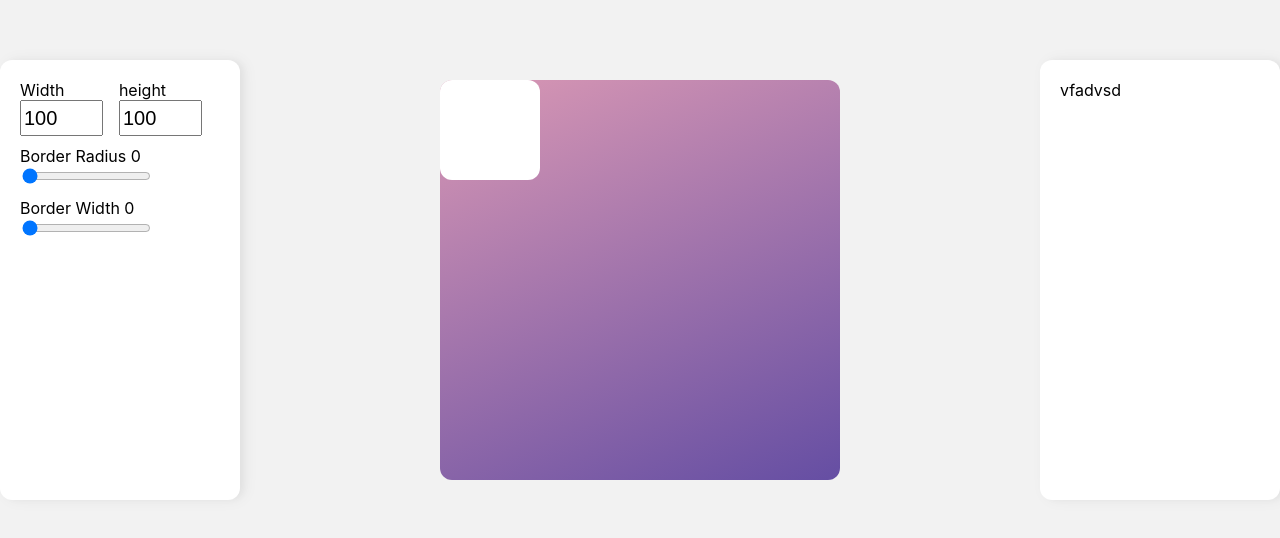
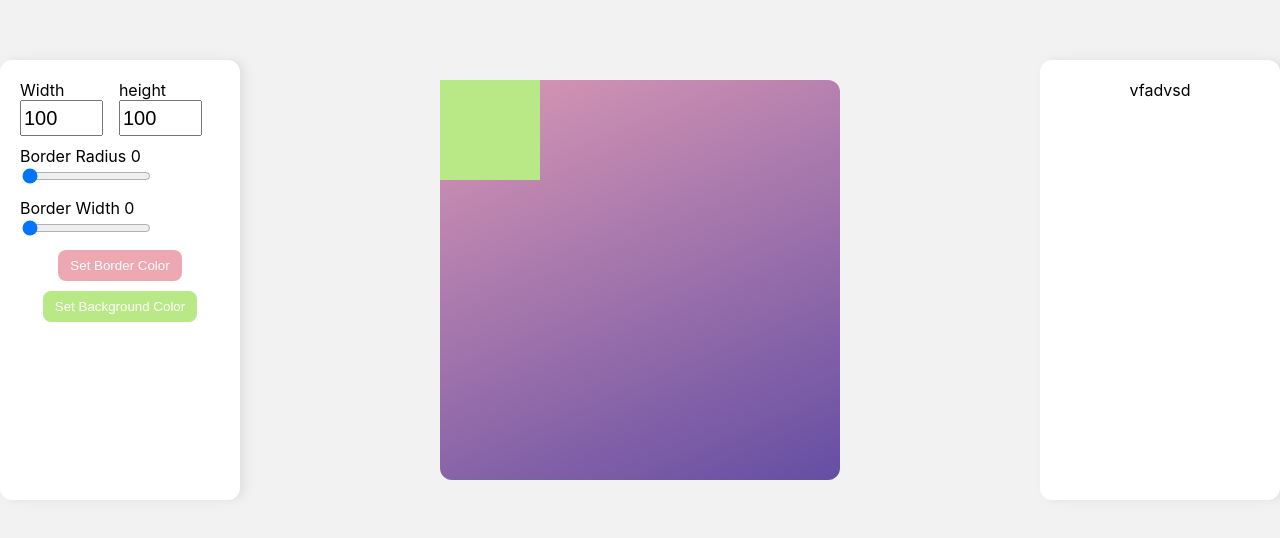
Before and after one commit to abhijain2003/css_wizards, a React (Create React App) app: page / in a window 1280 px wide. Shown: the part 130-668 px from the top of the page. Built offline with nearby package versions, Linux system fonts and the light colour scheme; the HTML template or start-up script is replaced by a standard one.

Commit message:
completed left box part

```diff
--- a/package.json
+++ b/package.json
@@ -7,6 +7,7 @@
     "@testing-library/react": "^13.4.0",
     "@testing-library/user-event": "^13.5.0",
     "react": "^18.2.0",
+    "react-color": "^2.19.3",
     "react-dom": "^18.2.0",
     "react-scripts": "5.0.1",
     "web-vitals": "^2.1.4"
--- /dev/null
+++ b/src/components/inputColorPicker.js
@@ -0,0 +1,31 @@
+import React from "react";
+import { SketchPicker } from "react-color";
+
+const InputColorPicker = ({
+  color,
+  type,
+  handleColorChange,
+  setisPickForColor,
+  isPickForColor,
+}) => {
+  return (
+    <>
+      <button
+        style={{ backgroundColor: color }}
+        className="colorButton"
+        onClick={() => setisPickForColor(!isPickForColor)}
+      >
+        Set {type} Color
+      </button>
+      {isPickForColor && (
+        <SketchPicker
+          color={color}
+          onChange={handleColorChange}
+          onClose={() => setisPickForColor(false)}
+        />
+      )}
+    </>
+  );
+};
+
+export default InputColorPicker;
--- a/src/components/scripArea.js
+++ b/src/components/scripArea.js
@@ -1,12 +1,27 @@
-import React from 'react';
-import '../styles/scriptArea.css';
+import React from "react";
+import "../styles/scriptArea.css";
 
-const ScripArea = () => {
+const ScripArea = ({
+  width,
+  height,
+  borderRadius,
+  borderColor,
+  backgroundColor,
+  borderWidth,
+}) => {
   return (
-    <div className='main_parent_play_box'>
-        <div className='main_play_box'></div>
+    <div className="main_parent_play_box">
+      <div
+        style={{
+          width: `${width}px`,
+          height: `${height}px`,
+          border: `${borderWidth}px solid ${borderColor}`,
+          borderRadius: `${borderRadius}px`,
+          backgroundColor: backgroundColor,
+        }}
+      ></div>
     </div>
-  )
-}
+  );
+};
 
-export default ScripArea
+export default ScripArea;
--- a/src/components/supportive.js
+++ b/src/components/supportive.js
@@ -4,12 +4,27 @@ import "../styles/supportive.css";
 import ScripArea from "./scripArea";
 import InputDiv from "./inputDiv";
 import InputSlider from "./inputSlider";
+import InputColorPicker from "./inputColorPicker";
 
 const Supportive = () => {
   const [width, setWidth] = useState(100);
   const [height, setheight] = useState(100);
   const [borderRadius, setborderRadius] = useState(0);
   const [borderWidth, setborderWidth] = useState(0);
+  const [isPickForBorderColor, setisPickForBorderColor] = useState(false);
+  const [borderColor, setBorderColor] = useState("#EEA8B2FF");
+
+  const handleBorderColorChange = (newColor) => {
+    setBorderColor(newColor.hex);
+  };
+
+  const [isPickForBackgroundColor, setisPickForBackgroundColor] =
+    useState(false);
+  const [backgroundColor, setbackgroundColor] = useState("#B8E986");
+
+  const handleBackgroundColorChange = (newColor) => {
+    setbackgroundColor(newColor.hex);
+  };
 
   return (
     <div className="main_body">
@@ -32,8 +47,29 @@ const Supportive = () => {
             type="Width"
             onBorder={(e) => setborderWidth(e.target.value)}
           />
+          <InputColorPicker
+            color={borderColor}
+            isPickForColor={isPickForBorderColor}
+            type="Border"
+            handleColorChange={handleBorderColorChange}
+            setisPickForColor={setisPickForBorderColor}
+          />
+          <InputColorPicker
+            color={backgroundColor}
+            isPickForColor={isPickForBackgroundColor}
+            type="Background"
+            handleColorChange={handleBackgroundColorChange}
+            setisPickForColor={setisPickForBackgroundColor}
+          />
         </div>
-        <ScripArea />
+        <ScripArea
+          width={width}
+          height={height}
+          backgroundColor={backgroundColor}
+          borderWidth={borderWidth}
+          borderRadius={borderRadius}
+          borderColor={borderColor}
+        />
         <div className="right_button_box">vfadvsd</div>
       </div>
     </div>
--- a/src/styles/scriptArea.css
+++ b/src/styles/scriptArea.css
@@ -4,10 +4,3 @@
   height: 400px;
   background: linear-gradient(337deg, #654ea3, #da98b4);
 }
-
-.main_play_box {
-  background-color: white;
-  width: 100px;
-  height: 100px;
-  border-radius: 12px;
-}
--- a/src/styles/supportive.css
+++ b/src/styles/supportive.css
@@ -22,7 +22,10 @@
   width: 200px;
   padding: 20px;
   border-radius: 12px;
+  overflow-x: hidden;
+  overflow-y: scroll;
   display: flex;
+  align-items: center;
   flex-direction: column;
   gap: 10px;
   background-color: white;
@@ -38,3 +41,12 @@ input[type='number'] {
     font-size: 20px;
     height: 30px;
 }
+
+.colorButton {
+  /* background: linear-gradient(90deg, #0acffe, #495aff); */
+  border: none;
+  color: white;
+  padding:8px 12px;
+  border-radius: 8px;
+  cursor: pointer;
+}
```
Also changed, not shown: 1 other file (tests, documents, lock files or other folders).
